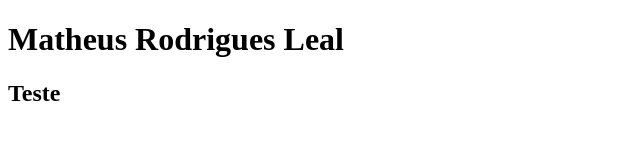
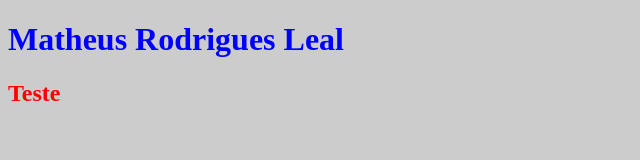
Before and after one commit to MatheusBK1/i17_exemplo, a plain HTML site: page index.html in a window 1280 px wide. Shown: the whole page, without its empty margins (0-640 px from the left). Drawn offline with Linux system fonts and the light colour scheme.

Commit message:
adicionado um estilo estiloso

```diff
--- /dev/null
+++ b/estiloso.css
@@ -0,0 +1,11 @@
+body{
+	background:#CCC;
+}
+
+h1{
+color:#00f;
+}
+
+h2{
+color:#f00;
+}
--- a/index.html
+++ b/index.html
@@ -3,6 +3,7 @@
 	<head>
 	<title></title>
 	<meta charset="utf-8">
+	<link href="estiloso.css" rel="stylesheet">
 
 	</head>
 
```
